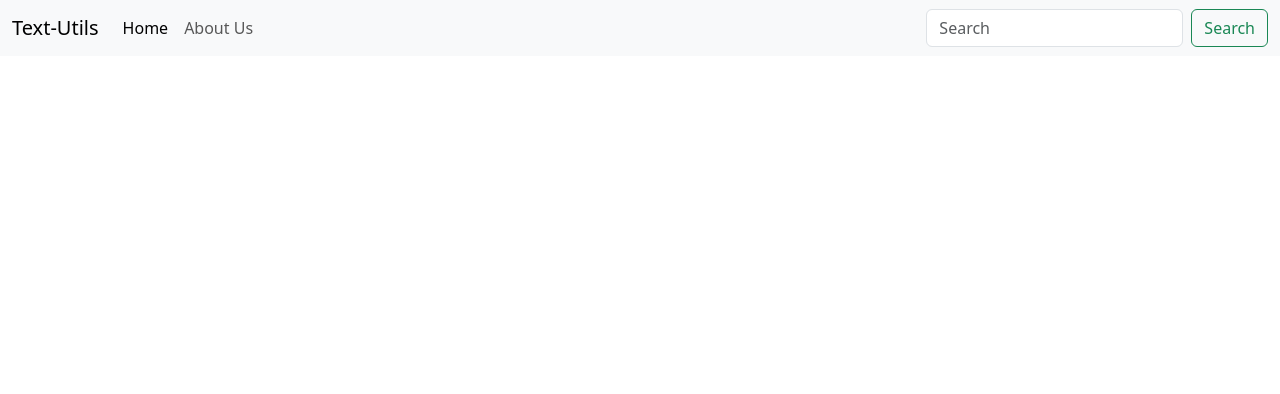
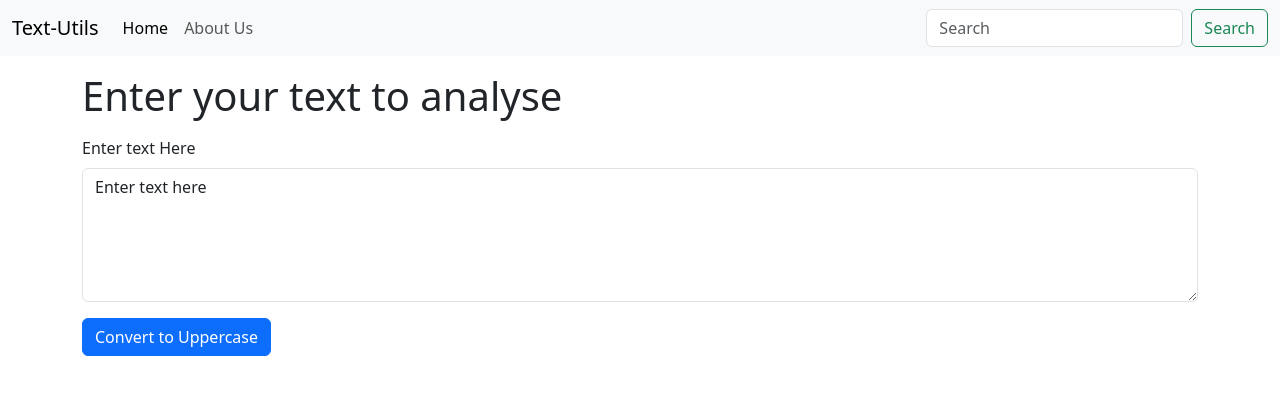
Before and after one commit to RahulGIT24/Text-Utils, a React (Create React App) app: page / in a window 1280 px wide. Shown: the top 394 px of the page. Built offline with nearby package versions, Linux system fonts and the light colour scheme.

Commit message:
useStates,Hooks,events

```diff
--- a/src/App.js
+++ b/src/App.js
@@ -1,10 +1,14 @@
 import './App2.css';
 import Navbar from './components/Navbar';
+import TextForm from './components/TextForm';
 let name = "Rahul";
 function App() {
   return (
     <>
-      <Navbar title="Text-Utils"/>
+      <Navbar title="Text-Utils" />
+      <div className="container my-3">
+        <TextForm heading="Enter your text to analyse" />
+      </div>
     </>
   );
 }
--- /dev/null
+++ b/src/components/TextForm.js
@@ -0,0 +1,30 @@
+import React, {useState} from 'react'
+
+export default function TextForm(props) {
+    const [text,setText] = useState("Enter text here")
+
+    // text = "New state" //* Wrong way to change a state
+    // setText = "new state" //* Right way
+
+    const handleUpClick = ()=>{
+        // console.log("Clicked"+ text)
+        let newText = text.toUpperCase();
+        setText(newText)
+    }
+
+    const handleOnChange = (event)=>{
+        // console.log("On Change")
+        setText(event.target.value);
+    }
+
+    return (
+        <div>
+            <div className="mb-3">
+                <h1 className='my-3'>{props.heading}</h1>
+                <label htmlFor="exampleFormControlTextarea1" className="form-label">Enter text Here</label>
+                <textarea className="form-control" value = {text} onChange={handleOnChange} id="exampleFormControlTextarea1" rows="5"></textarea>
+            </div>
+            <button type="button" className="btn btn-primary" onClick={handleUpClick}>Convert to Uppercase</button>
+        </div>
+    )
+}
```
